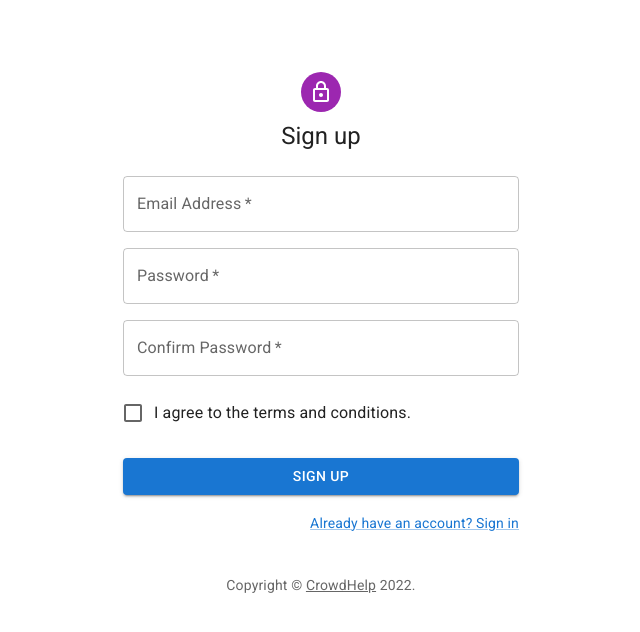
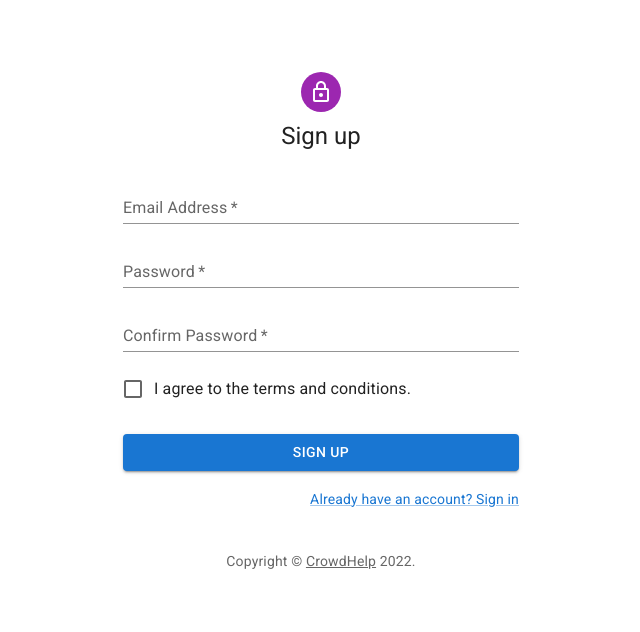
Before and after one commit to Balaji-Ganesh/CrowdHelp-Blockchain-based-crowdfunding-platform, a React (Vite) app: page /sign-up in a window 1280 px wide. Shown: the top 632 px of the page, without its empty margins (319-959 px from the left). Built offline with nearby package versions, Linux system fonts and the light colour scheme; no server answers.

Commit message:
:bug: #5 Added validations for Signup

```diff
--- a/src/pages/SignUp.jsx
+++ b/src/pages/SignUp.jsx
@@ -47,7 +47,19 @@ const theme = createTheme();
 
 export default function SignUp() {
   const { signUpWithEmailAndPassword } = useAuth();
-  // hooks..
+  useEffect(() => {
+    console.log("Sign up..");
+  }, []); // update when response is to be displayed.
+  /*............................hooks............................*/
+  // for validations..
+  const [showPassword, setShowPassword] = React.useState(false);
+  const [formValues, setFormValues] = React.useState({
+    email: "",
+    password: "",
+  });
+  const [formErrors, setFormErrors] = React.useState({});
+
+  // for showing response...
   const [responseMsg, setResponseMsg] = React.useState(""); // to display error messages.
   const [showResponse, setShowResponse] = React.useState(false); // To know whether error occured. ⁉ why not use length of error message
   const [responseSeverity, setResponseSeverity] = React.useState("error");
@@ -55,9 +67,52 @@ export default function SignUp() {
 
   const navigate = useNavigate(); // for auto-navigation to home page.
 
+  /// helpers..
   useEffect(() => {
-    console.log("Sign up..");
-  }, []); // update when response is to be displayed.
+    console.log(formErrors);
+    if (Object.keys(formErrors).length === 0) {
+      console.log(formValues);
+    }
+  }, [formErrors]);
+  // validations..
+  const handleClickShowPassword = () => {
+    setShowPassword(!showPassword);
+  };
+
+  const handleMouseDownPassword = (event) => {
+    event.preventDefault();
+  };
+
+  const handleChange = (e) => {
+    const { name, value } = e.target;
+    setFormValues({ ...formValues, [name]: value });
+  };
+
+  const validate = (values) => {
+    const errors = {};
+    console.info("Values received");
+    console.log(values.email);
+    const regex = /^[^\s@]+@[^\s@]+\.[^\s@]{2,}$/i;
+    if (values.email == undefined || values.email == "") {
+      errors.email = "Email is required!";
+    } else if (!regex.test(values.email)) {
+      errors.email = "Invalid email format!";
+    }
+    if (!values.password) {
+      errors.password = "Password is required";
+    } else if (values.password.length < 6) {
+      errors.password = "Password must be more than 6 characters";
+    } else if (values.password.length > 10) {
+      errors.password = "Password cannot exceed more than 10 characters";
+    }
+    if (!values.confirm_password) {
+      errors.confirmPassword = "Password is required";
+    } else if (values.password != values.confirm_password) {
+      errors.confirmPassword = "Passwords do not match.";
+    }
+    // console.error(errors);
+    return errors;
+  };
 
   // helpers..
   const handleSignUp = async (event) => {
@@ -72,18 +127,21 @@ export default function SignUp() {
 
     // do signup..
     // perform client-side validations..
-    if (data.get("password") != data.get("confirm-password")) {
-      setShowResponse(true);
-      setResponseSeverity("error");
-      return setResponseMsg("Passwords do not match"); // exit from function..--- 👁️‍🗨️ on this...
-    }
-    // console.log("validation passed");
+    setFormErrors(validate(formValues)); // perform validation..
+    console.info("Errors received");
+    console.log(formErrors);
+    if (Object.keys(formErrors).length == 0) {
+      console.info("Validation passed");
+
       try {
         // set the messages to default..
         setShowResponse(false);
         setResponseMsg("");
         setIsLoading(true);
-      await signUpWithEmailAndPassword(data.get("email"), data.get("password"));
+        await signUpWithEmailAndPassword(
+          data.get("email"),
+          data.get("password")
+        );
         // console.log(data);
         setShowResponse(true);
         setResponseMsg("Account created successfully.");
@@ -95,10 +153,12 @@ export default function SignUp() {
         setResponseSeverity("error");
         setResponseMsg(error.message);
         console.log(showResponse);
-    }
+      } finally {
         // after done with sign-up.
         setIsLoading(false);
         // setShowResponse(false);
+      }
+    }
   };
   const handleClose = (event, reason) => {
     if (reason === "clickaway") {
@@ -141,6 +201,10 @@ export default function SignUp() {
                   label="Email Address"
                   name="email"
                   autoComplete="email"
+                  variant="standard"
+                  onChange={handleChange}
+                  color={formErrors.email ? "error" : "primary"}
+                  helperText={formErrors.email}
                 />
               </Grid>
               <Grid item xs={12}>
@@ -152,17 +216,25 @@ export default function SignUp() {
                   type="password"
                   id="password"
                   autoComplete="new-password"
+                  variant="standard"
+                  onChange={handleChange}
+                  color={formErrors.password ? "error" : "primary"}
+                  helperText={formErrors.password}
                 />
               </Grid>
               <Grid item xs={12}>
                 <TextField
                   required
                   fullWidth
-                  name="confirm-password"
+                  name="confirm_password"
                   label="Confirm Password"
                   type="password"
                   id="password"
                   autoComplete="new-password"
+                  variant="standard"
+                  onChange={handleChange}
+                  color={formErrors.confirmPassword ? "error" : "primary"}
+                  helperText={formErrors.confirmPassword}
                 />
               </Grid>
               <Grid item xs={12}>
```
Lines whose indentation alone changed are shown as unchanged.
